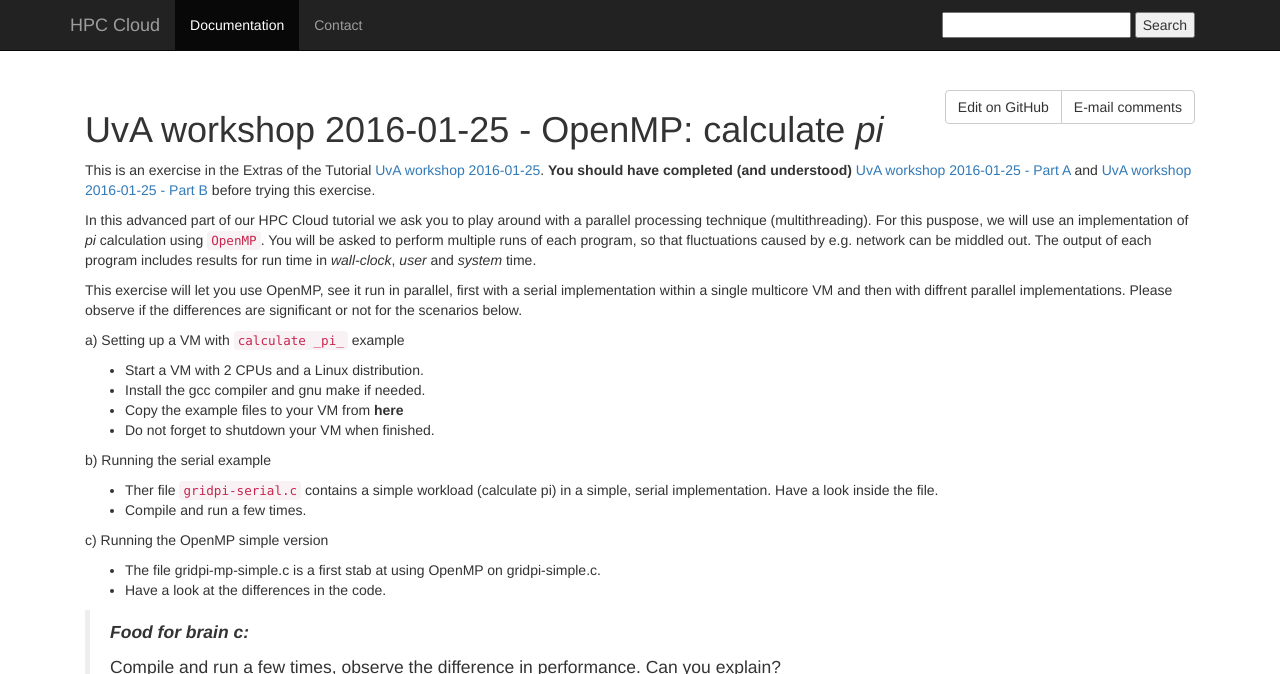
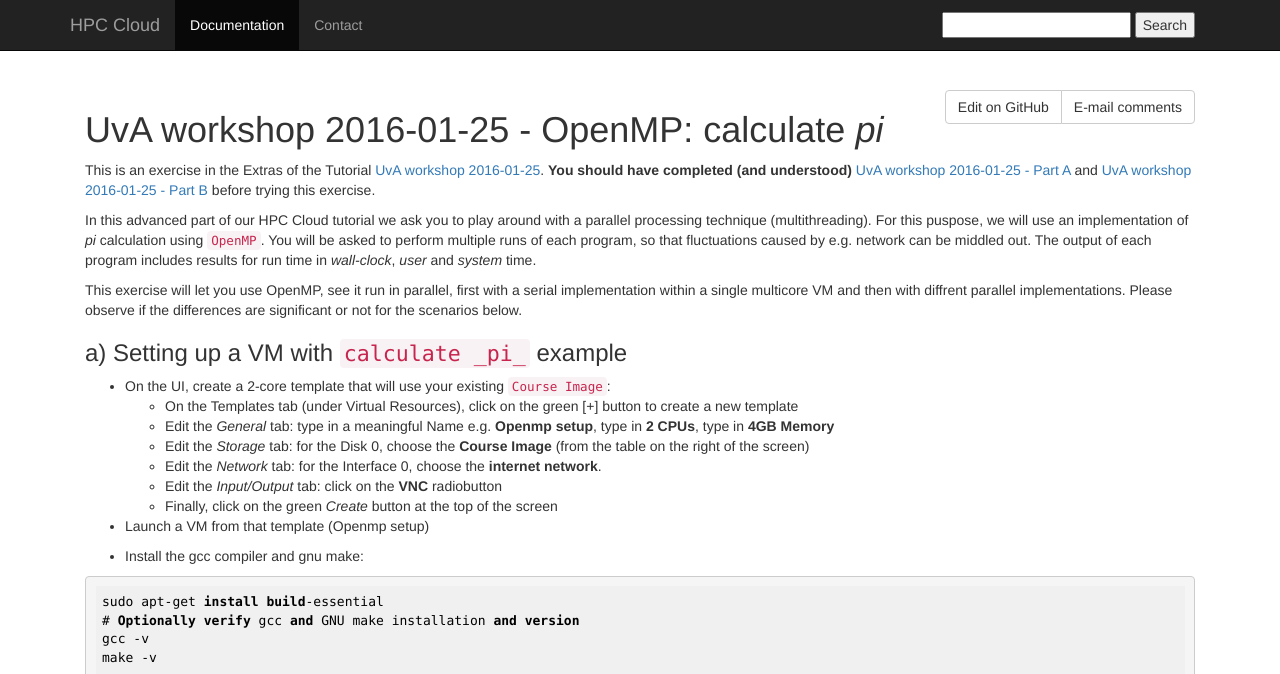
Before and after one commit to sara-nl/clouddocs, a Jekyll site: the page built from UvAworkshop-2016-01-25/UvAworkshop-2016-01-25-OpenMP.markdown, in a window 1280 px wide and 1400 px high. Shown: the top 674 px of the window. Built offline with Jekyll 4.4.1, drawn with Linux system fonts in a browser that asks for light colours; nearby versions of some CDN libraries; some of the changed text lies outside the part shown; grey boxes are pictures that could not be loaded.

Commit message:
openmp example

````diff
--- a/UvAworkshop-2016-01-25/UvAworkshop-2016-01-25-OpenMP.markdown
+++ b/UvAworkshop-2016-01-25/UvAworkshop-2016-01-25-OpenMP.markdown
@@ -11,12 +11,34 @@ In this advanced part of our HPC Cloud tutorial we ask you to play around with a
 
 This exercise will let you use OpenMP, see it run in parallel, first with a serial implementation within a single multicore VM and then with diffrent parallel implementations. Please observe if the differences are significant or not for the scenarios below.
 
-a) Setting up a VM with `calculate _pi_` example
+### a) Setting up a VM with `calculate _pi_` example
 
-* Start a VM with 2 CPUs and a Linux distribution.
-* Install the gcc compiler and gnu make if needed.
-* Copy the example files to your VM from **here**
-* Do not forget to shutdown your VM when finished.
+* On the UI, create a 2-core template that will use your existing `Course Image`:
+  * On the Templates tab (under Virtual Resources), click on the green [+] button to create a new template
+  * Edit the *General* tab: type in a meaningful Name e.g. **Openmp setup**, type in **2 CPUs**, type in **4GB Memory**
+  * Edit the *Storage* tab: for the Disk 0, choose the **Course Image** (from the table on the right of the screen)
+  * Edit the *Network* tab: for the Interface 0, choose the **internet network**.
+  * Edit the *Input/Output* tab: click on the **VNC** radiobutton
+  * Finally, click on the green *Create* button at the top of the screen
+
+* Launch a VM from that template (Openmp setup)
+
+* Install the gcc compiler and gnu make:
+
+```sh
+sudo apt-get install build-essential
+# Optionally verify gcc and GNU make installation and version
+gcc -v
+make -v
+```
+
+* Download the example to your VM from ![here](exercises/gridpi-mp.tar) and uncompress the file:
+
+```sh
+wget https://doc.hpccloud.surfsara.nl/UvAworkshop-2016-01-25/exercises/gridpi-mp.tar
+tar -xvf gridpi-mp.tar
+```
+
 
 b) Running the serial example
 
````
